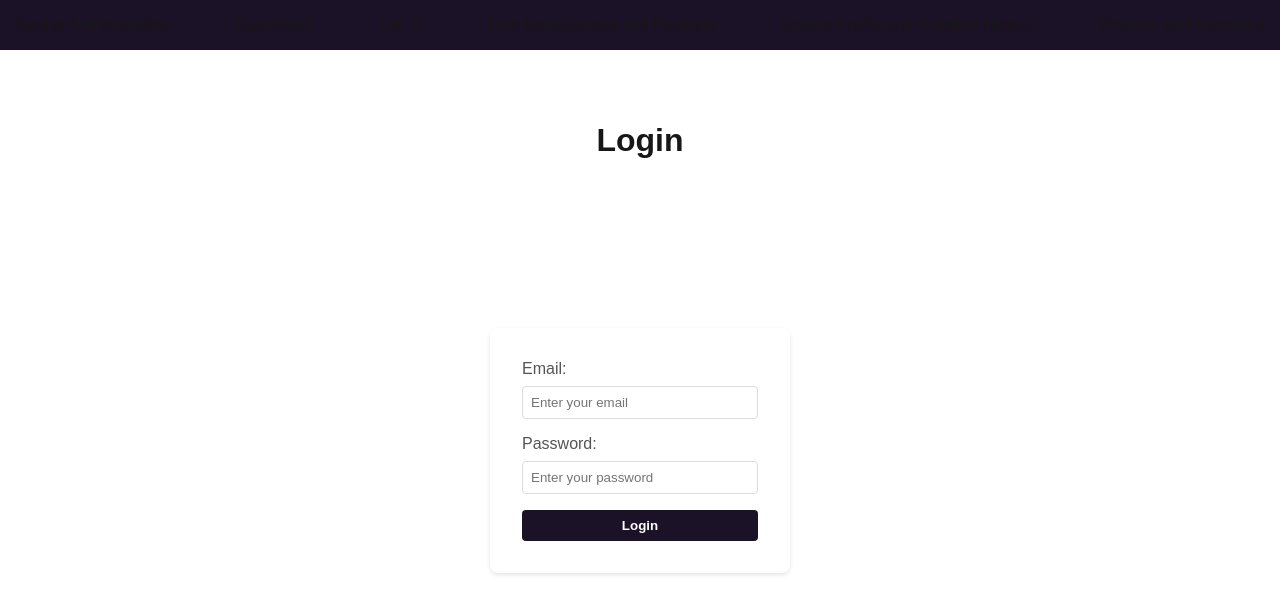
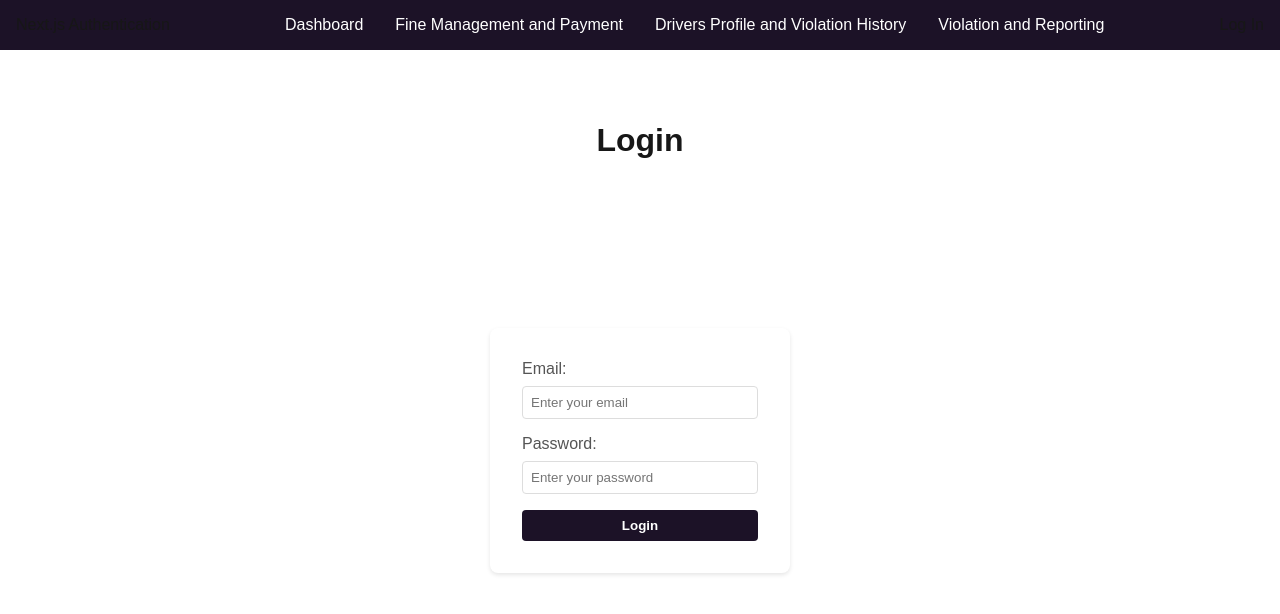
Before and after one commit to bananaNuggets75/traffic-management-system, a Next.js app: page /login in a window 1280 px wide. Shown: the top 614 px of the page. Built offline with nearby package versions, Linux system fonts and the light colour scheme.

Commit message:
adjust-nav

```diff
--- a/components/navbar.tsx
+++ b/components/navbar.tsx
@@ -4,31 +4,44 @@
 export default function Navbar() {
   return (
     <header>
-      <nav
-        className="flex items-center justify-between p-6 lg:px-8 h-20 border
-        border-t-0 border-l-0 border-r-0 border-b-gray-600"
-        aria-label="Global"
-      >
+      <nav className="flex items-center justify-between p-6 lg:px-8 h-20 border border-t-0 border-l-0 border-r-0 border-b-gray-600">
         <div className="flex lg:flex-1">
-          <Link href="/" className="m-1.5 p-1.5">
+          <Link href="/" className="m-1.5 p-1.5 text-lg font-bold text-gray-800">
             Next.js Authentication
           </Link>
         </div>
-        <Link href="/dashboard" className="m-1.5 p-1.5">
-          Dashboard
-        </Link>
-        <Link href="/login" className="m-1.5 p-1.5">
-          Log In
-        </Link>
-        <Link href="/payment" className="m-1.5 p-1.5">
-          Fine Management and Payment
-        </Link>
-        <Link href="/driversProfile" className="m-1.5 p-1.5">
-          Drivers Profile and Violation History
-        </Link>
-        <Link href="/violationReporting" className="m-1.5 p-1.5">
-          Violation and Reporting
-        </Link>
+
+        <ul className="flex items-center space-x-6 text-sm font-medium text-gray-600">
+          <li>
+            <Link href="/dashboard" className="m-1.5 p-1.5 hover:text-black">
+              Dashboard
+            </Link>
+          </li>
+          <li>
+            <Link href="/payment" className="m-1.5 p-1.5 hover:text-black">
+              Fine Management and Payment
+            </Link>
+          </li>
+          <li>
+            <Link href="/driversProfile" className="m-1.5 p-1.5 hover:text-black">
+              Drivers Profile and Violation History
+            </Link>
+          </li>
+          <li>
+            <Link href="/violationReporting" className="m-1.5 p-1.5 hover:text-black">
+              Violation and Reporting
+            </Link>
+          </li>
+        </ul>
+
+        <div className="flex items-center">
+          <Link
+            href="/login"
+            className="m-1.5 p-2 text-sm font-semibold text-white bg-green-500 rounded hover:bg-green-600"
+          >
+            Log In
+          </Link>
+        </div>
       </nav>
     </header>
   );
```
